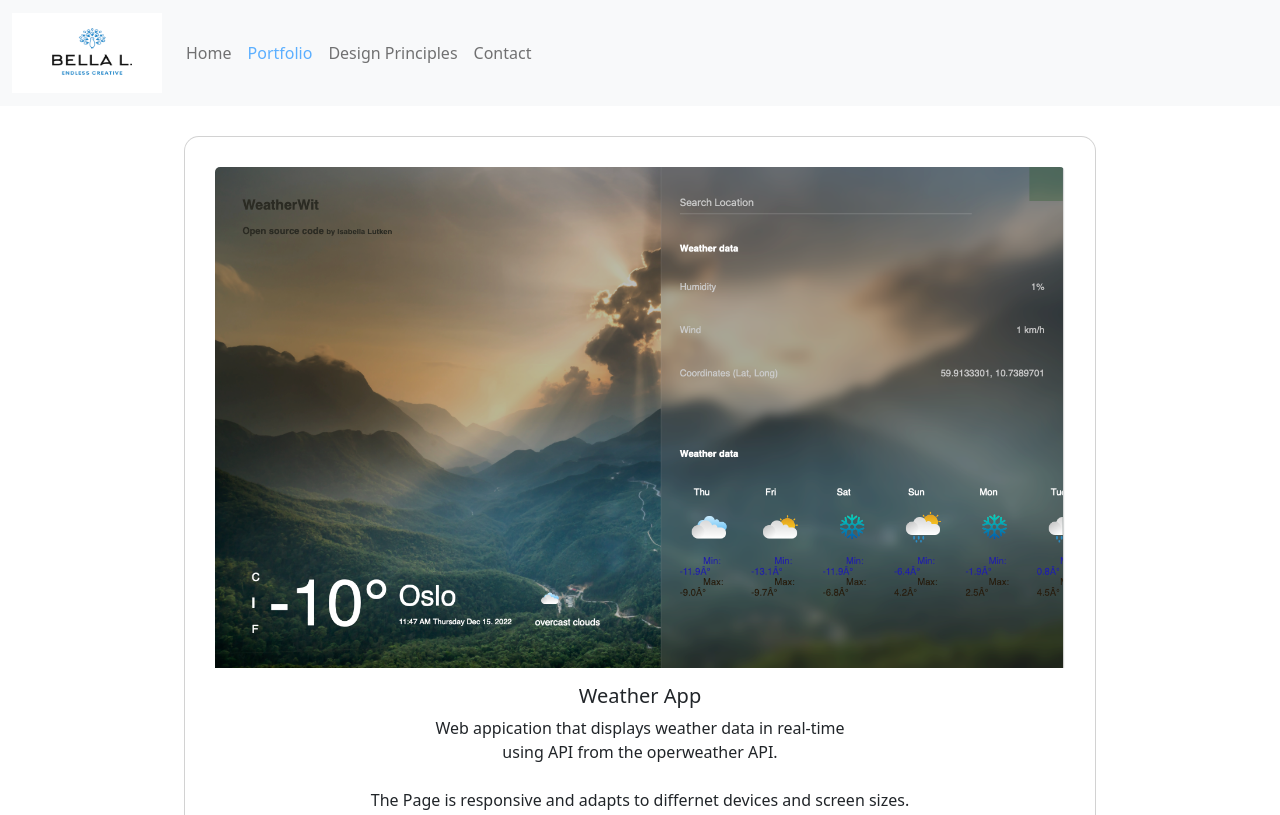
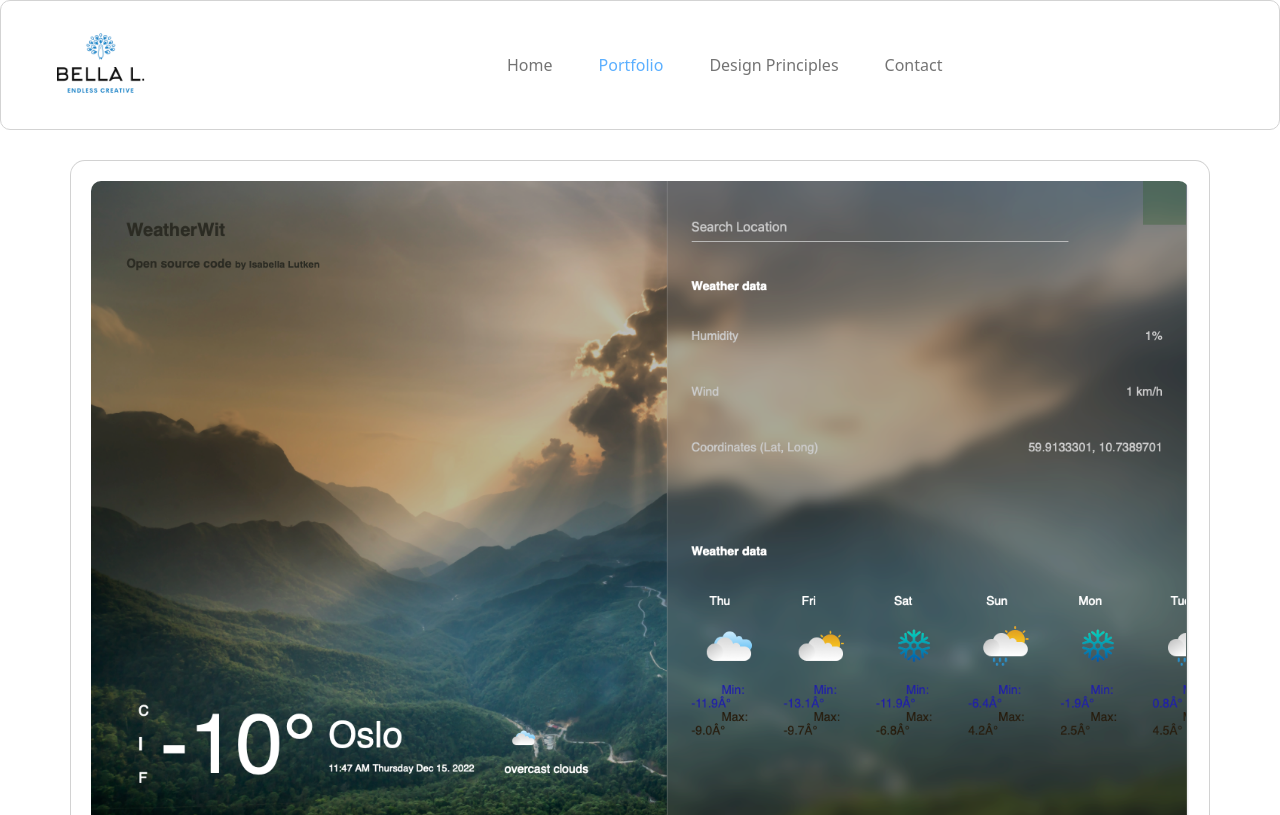
Before and after one commit to Bellzylu/ResponsiveHomework, a plain HTML site: page portfolio.html in a window 1280 px wide. Shown: the top 815 px of the page. Drawn offline with nearby package versions, Linux system fonts and the light colour scheme.

Commit message:
updated css

```diff
--- a/portfolio.html
+++ b/portfolio.html
@@ -21,18 +21,22 @@ crossorigin="anonymous"></script>
 
 <style>
 
-          .card-style {
-     display: flex;
+     .card-style {
+    display: flex;
   text-align: center;
-  width: 90%;
   margin: 0 auto;
   margin-top: 20px;
-
-     padding: 30px !important;
+  align-items: center;
+    padding: 20px;
     box-sizing: border-box;
     border-radius: 15px;
     margin-top: 30px;
 
+    }
+
+    .card-style img{
+
+      align-items: center;
     }
 
     .row-position{
@@ -45,13 +49,11 @@ crossorigin="anonymous"></script>
 #card-style{
   display: flex;
   text-align: center;
-  width: 90%;
+  align-items: center;
   margin: 0 auto;
   margin-top: 20px;
 
 }}
-
-
 
     @media screen and (max-width:786px){
 
@@ -112,6 +114,13 @@ font-family: system-ui;
     text-align: center;
 }
 
+.card-img-top {
+  border-radius: 10px;
+  align-items: center;
+}
+
+
+
 
 
 </style>
@@ -122,10 +131,10 @@ font-family: system-ui;
 
   <!-- Navigation bar (bootstrap) -->
 
-    <nav class="navbar navbar-expand-lg bg-light">
+    <nav class="navbar navbar-expand-lg nav-bar">
   <div class="container-fluid">
     <a class="navbar-brand" href="#">
-      <img src="media/Screenshot 2022-12-19 at 11.24.29.png"
+      <img class = "logo-img"src="media/Screenshot 2022-12-19 at 11.24.29.png"
         alt="logo"  width="150" height="80" >
     </a>
     <button class="navbar-toggler" type="button" data-bs-toggle="collapse" data-bs-target="#navbarSupportedContent" aria-controls="navbarSupportedContent" aria-expanded="false" aria-label="Toggle navigation">
--- a/src/card.css
+++ b/src/card.css
@@ -1,4 +1,4 @@
-#card-style{
+/* #card-style{
   display: flex;
   text-align: center;
   width: 80%;
@@ -10,6 +10,7 @@
     border-radius: 15px;
     margin-top: 30px;
 }
+
 
     .row-position{
         display: flex;
@@ -24,4 +25,4 @@
   width: 80%;
   margin: 0 auto;
   margin-top: 20px;
-}}
+}} */
--- a/src/default.css
+++ b/src/default.css
@@ -39,5 +39,18 @@
 
     .nav-item-style{
       display: flex;
-      justify-content:space-evenly!important;
+      justify-content: center;
+      align-items: center !important;
+      margin-left: 30px;
     }
+
+    .nav-bar{
+      background-color: white;
+      border: 1px solid lightgrey;
+      border-radius: 10px;
+    }
+
+    .logo-img{
+     width: 40%;
+     height: 60%;
+    }
```
Also changed, not shown: contact.html (+2 -2 lines), designPrinciples.html (+2 -2 lines), index.html (+3 -3 lines).
